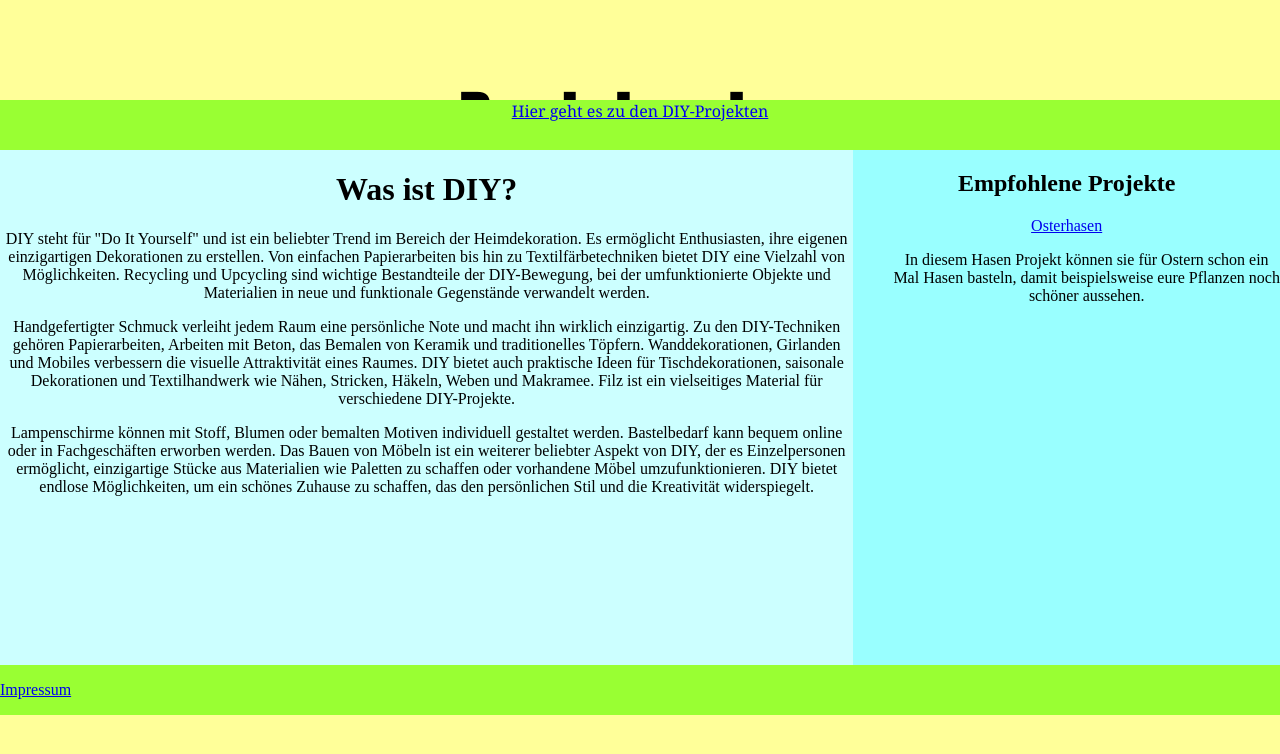
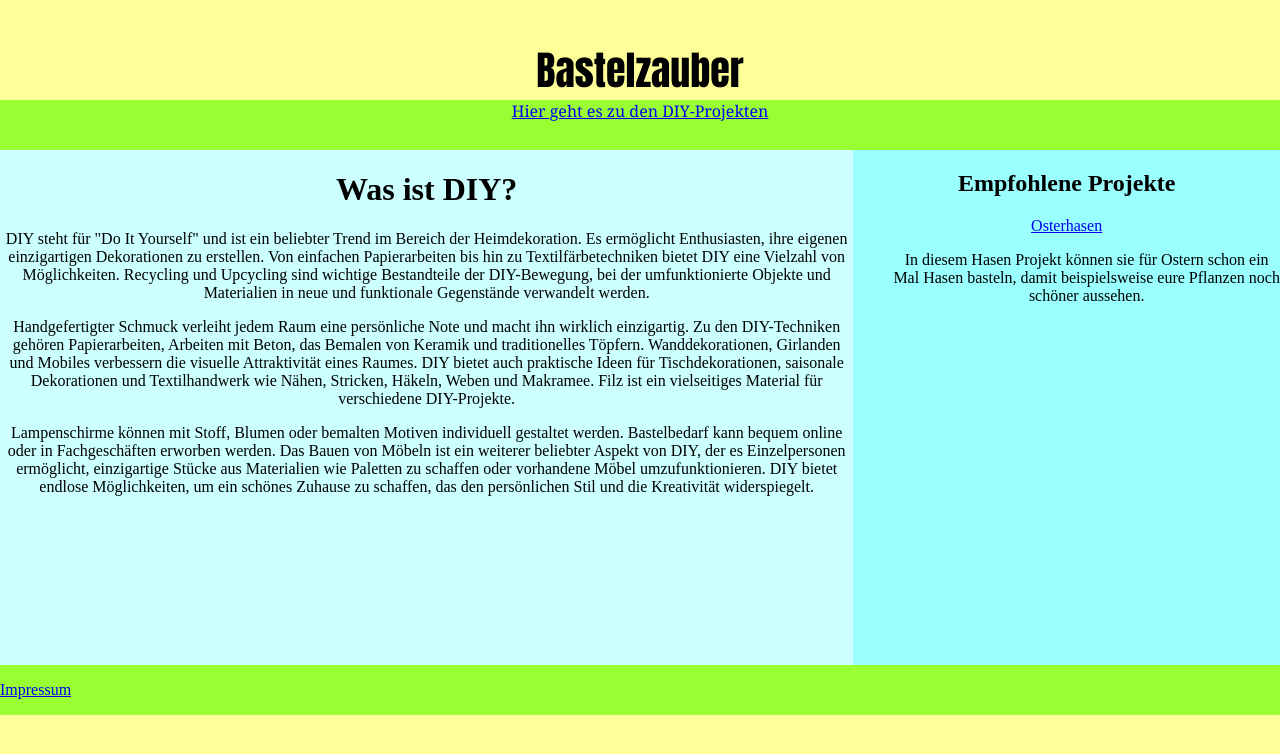
Before and after one commit to NathanielConstructive/Modul-293, a plain HTML site: page index.html in a window 1280 px wide. Drawn offline with Linux system fonts and the light colour scheme.

Commit message:
Update stylesheet.css

```diff
--- a/stylesheet.css
+++ b/stylesheet.css
@@ -1,7 +1,7 @@
 .Titel{
   text-align: center;
   font-family: Impact;
-  font-size: 70px;
+  font-size: 40px;
 }
 .empfohlen{
   text-align: center;
```
